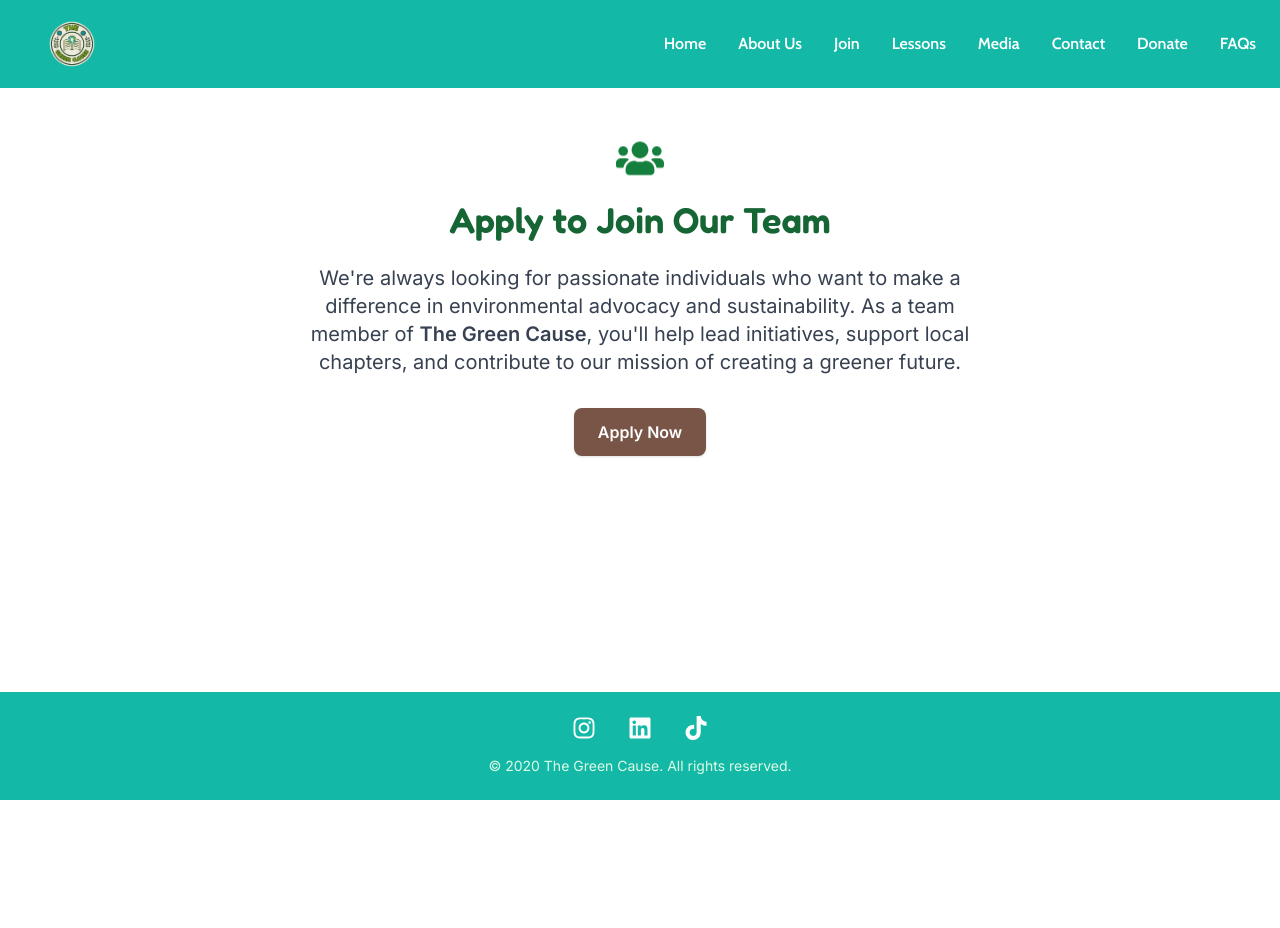
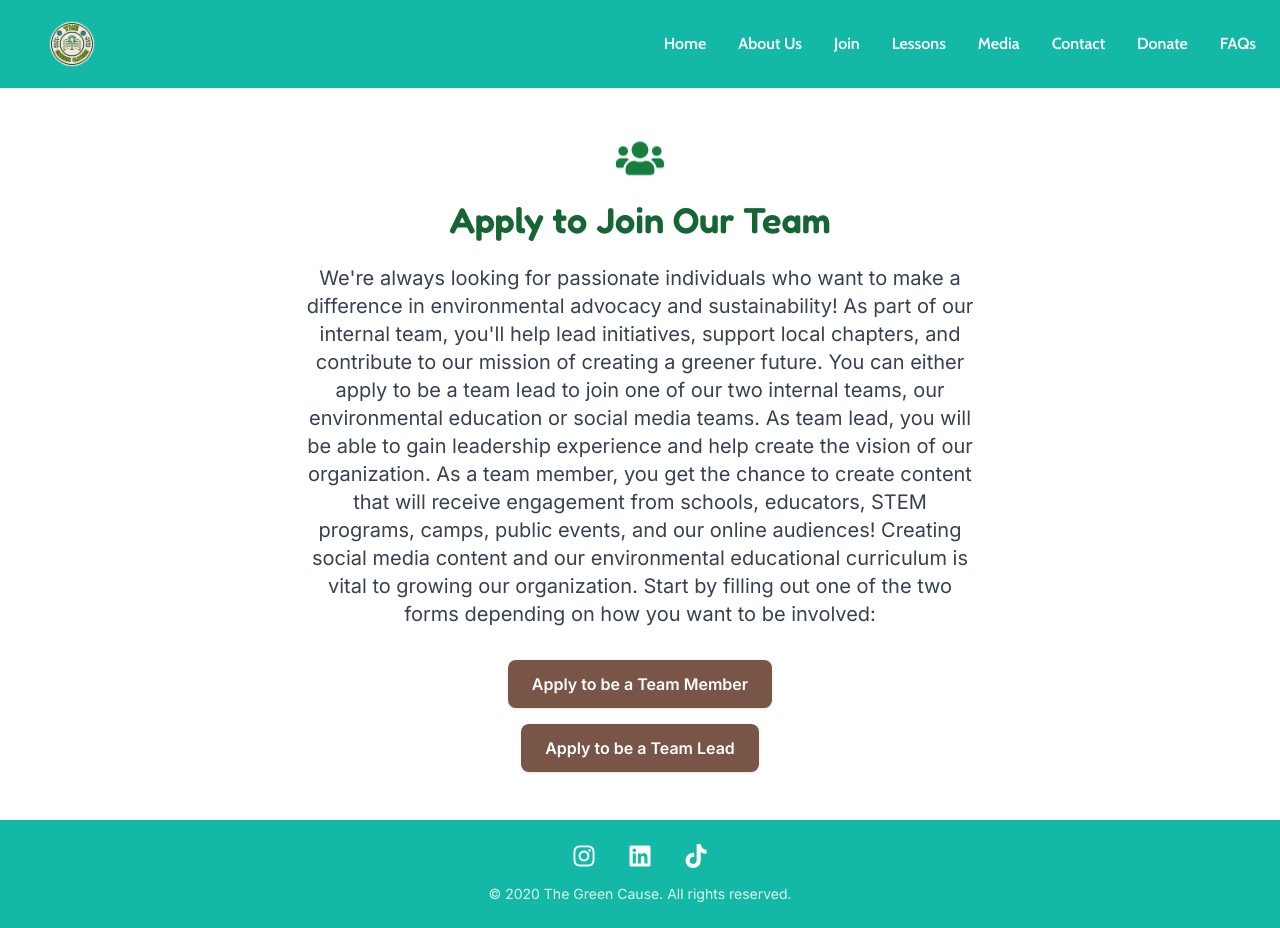
Before and after one commit to The-Green-Cause/The-Green-Cause-Website, a Next.js app in the folder frontend/: page /apply in a window 1280 px wide. Before the commit the page ends 800 px from the top, so only its background shows below. Built offline with nearby package versions, Linux system fonts and the light colour scheme; a web font is replaced by a local one.

Commit message:
Apply For Team Page Changes

```diff
--- a/frontend/pages/apply.js
+++ b/frontend/pages/apply.js
@@ -27,21 +27,31 @@ export default function Apply() {
           </h1>
 
           <p className="text-lg md:text-xl text-gray-700 max-w-2xl mx-auto mb-8">
-            We&apos;re always looking for passionate individuals who want to make a
-            difference in environmental advocacy and sustainability. As a team
-            member of <span className="font-semibold">The Green Cause</span>,
-            you&apos;ll help lead initiatives, support local chapters, and contribute
-            to our mission of creating a greener future.
+            We&apos;re always looking for passionate individuals who want to make a difference in environmental advocacy and sustainability! As part of our internal team, you&apos;ll help lead initiatives, support local chapters, and contribute to our mission of creating a greener future. You can either apply to be a team lead to join one of our two internal teams, our environmental education or social media teams. As team lead, you will be able to gain leadership experience and help create the vision of our organization. As a team member, you get the chance to create content that will receive engagement from schools, educators, STEM programs, camps, public events, and our online audiences! Creating social media content and our environmental educational curriculum is vital to growing our organization. Start by filling out one of the two forms depending on how you want to be involved:
+
           </p>
 
+          <div className="flex flex-col items-center gap-4">
             <Link
-            href="https://forms.gle/Au6DcWvYAs8iWJvy7"
+              href="https://forms.gle/3FY6khB5ETa25iHu7"
               target="_blank"
               rel="noopener noreferrer"
               className="inline-block bg-brown-500 text-white font-semibold px-6 py-3 rounded-lg shadow transition-colors"
             >
-            Apply Now
+              Apply to be a Team Member
             </Link>
+
+            <Link
+              href="https://forms.gle/C38xCoVV9MFvTS4q8"
+              target="_blank"
+              rel="noopener noreferrer"
+              className="inline-block bg-brown-500 text-white font-semibold px-6 py-3 rounded-lg shadow transition-colors"
+            >
+              Apply to be a Team Lead
+            </Link>
+          </div>
+
+
         </main>
         <Footer />
       </div>
```
Lines whose indentation alone changed are shown as unchanged.
